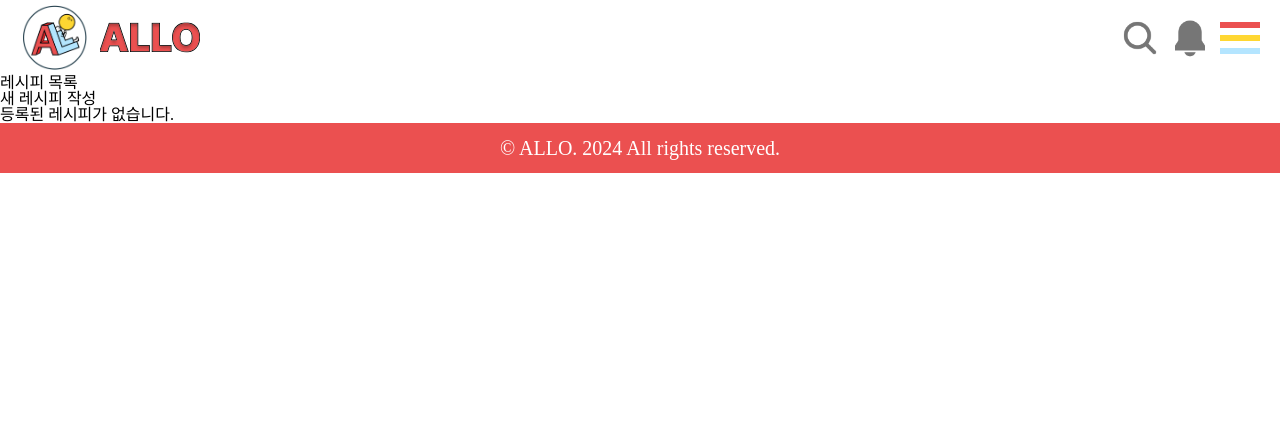
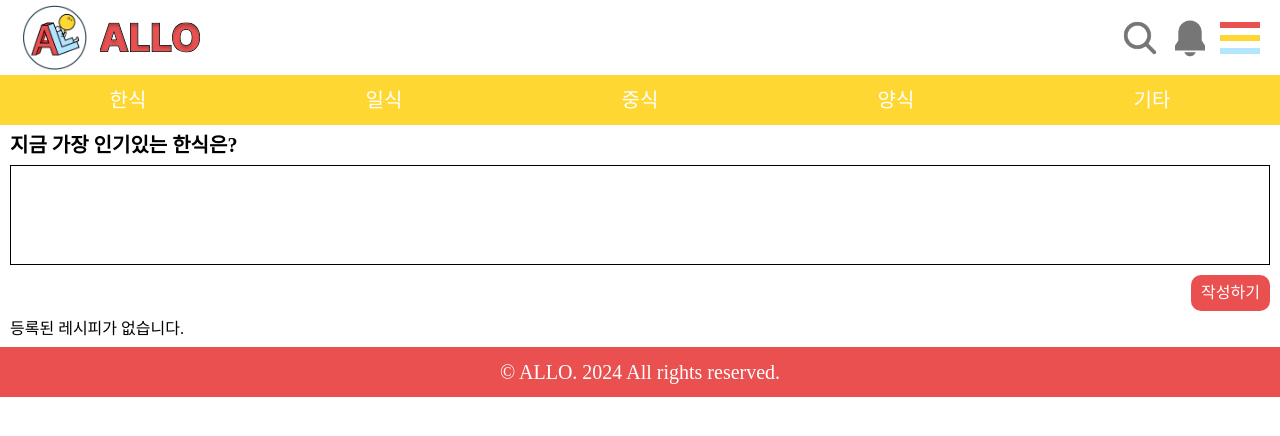
Before and after one commit to TEAM-ALLO/ALLO, a Django app: page /recipe/recipe_list/ in a window 1280 px wide. Shown: the top 436 px of the page. Run offline with Django 4.2, Linux system fonts and the light colour scheme; data that the repository does not hold is empty.

Commit message:
feat: recipe list 프론트

```diff
--- /dev/null
+++ b/static/css/recipe/recipe_list.css
@@ -0,0 +1,65 @@
+.recipe-nav {
+    width: 100%;
+    height: 50px;
+    background-color: var(--main--yellow--color);
+    color: #fff;
+    font-size: 20px;
+    display: flex;
+    align-items: center;
+    justify-content: space-around;
+}
+.recipe-list-mention {
+    margin: 10px;
+    font-size: 20px;
+    font-weight: bold;
+}
+.recipe-list-popular {
+    margin: 10px;
+    border: 1px solid black;
+    height: 100px;
+}
+.recipe-list-btn-box {
+    display: flex;
+    justify-content: flex-end;
+}
+.recipe-list-btn {
+    background-color: var(--main--red--color);
+    color: #fff!important;
+    padding: 10px;
+    border-radius: 10px;
+    margin: 0 10px;
+
+}
+.recipe-list-container {
+    display: grid;
+    grid-template-columns: repeat(3, 1fr);
+    grid-gap: 10px;
+    margin: 10px;
+}
+.recipe-list-post {
+    border: 1px solid black;
+    padding: 10px;
+    display: flex;
+    flex-direction: column;
+    overflow-wrap: anywhere;
+}
+.recipe-list-img {
+    width: 180px;
+    height: 120px;
+    object-fit: contain;
+    margin: 0 auto;
+}
+.recipe-list-icon {
+    width: 180px;
+    height: 120px;
+    margin: 0 auto;
+}
+.recipe-post-name {
+    font-weight: bold;
+    font-size: 18px;
+    height: 36px;
+    overflow: hidden;
+}
+.recipe-post-info {
+
+}
--- a/templates/recipe/recipe_list.html
+++ b/templates/recipe/recipe_list.html
@@ -1,17 +1,47 @@
 {% extends 'base.html' %}
+{% block head %}
+    <link rel="stylesheet" href="/static/css/recipe/recipe_list.css">
+{% endblock %}
+{% block content %}
+<div class="recipe-nav">
+    <div>한식</div>
+    <div>일식</div>
+    <div>중식</div>
+    <div>양식</div>
+    <div>기타</div>
+</div>
+<h1 class="recipe-list-mention">지금 가장 인기있는 한식은?</h1>
+<div class="recipe-list-popular"> <!-- 좋아요수 가장 많은 음식 -->
+    <img src="" alt="">
+    <div>
+        <h2></h2> <!-- 요리 이름 -->
+        <h3></h3> <!-- 작성자 이름 -->
+        <h4></h4> <!-- 작성한 날짜 -->
+    </div>
+</div>
+<div class="recipe-list-btn-box">
+    <a href="{% url 'recipe_create' %}" class="recipe-list-btn">작성하기</a>
+</div>
+<ul class="recipe-list-container">
+{% for recipe in recipes %}
+    <li class="recipe-list-post">
+        {% if recipe.image %}
+            <img src="{{ recipe.image.url }}" alt="" class="recipe-list-img">
+        {% else %}
+            <img src="/static/img/empty2.svg" alt="" class="recipe-list-icon">
+        {% endif %}
+        <a href="{% url 'recipe_detail' id=recipe.id %}">
+            <div class="recipe-post-name">{{ recipe.recipe_name }}</div>
+            <div class="recipe-post-info">
+                <p>조리 시간: {{ recipe.cooking_time }}분</p>
+                <p>난이도: {{ recipe.difficulty }}</p>
+            </div>
 
-{% block content %}
-<h1>레시피 목록</h1>
-<a href="{% url 'recipe_create' %}">새 레시피 작성</a>
-<ul>
-{% for recipe in recipes %}
-    <li>
-        <a href="{% url 'recipe_detail' id=recipe.id %}">{{ recipe.recipe_name }}</a>
-        <p>조리 시간: {{ recipe.cooking_time }}분</p>
-        <p>난이도: {{ recipe.difficulty }}</p>
+        </a>
     </li>
 {% empty %}
     <li>등록된 레시피가 없습니다.</li>
 {% endfor %}
 </ul>
+
 {% endblock %}
```
Also changed, not shown: requirements.txt (+6 -79 lines), static/img/empty.svg (added), static/img/empty2.svg (added).
